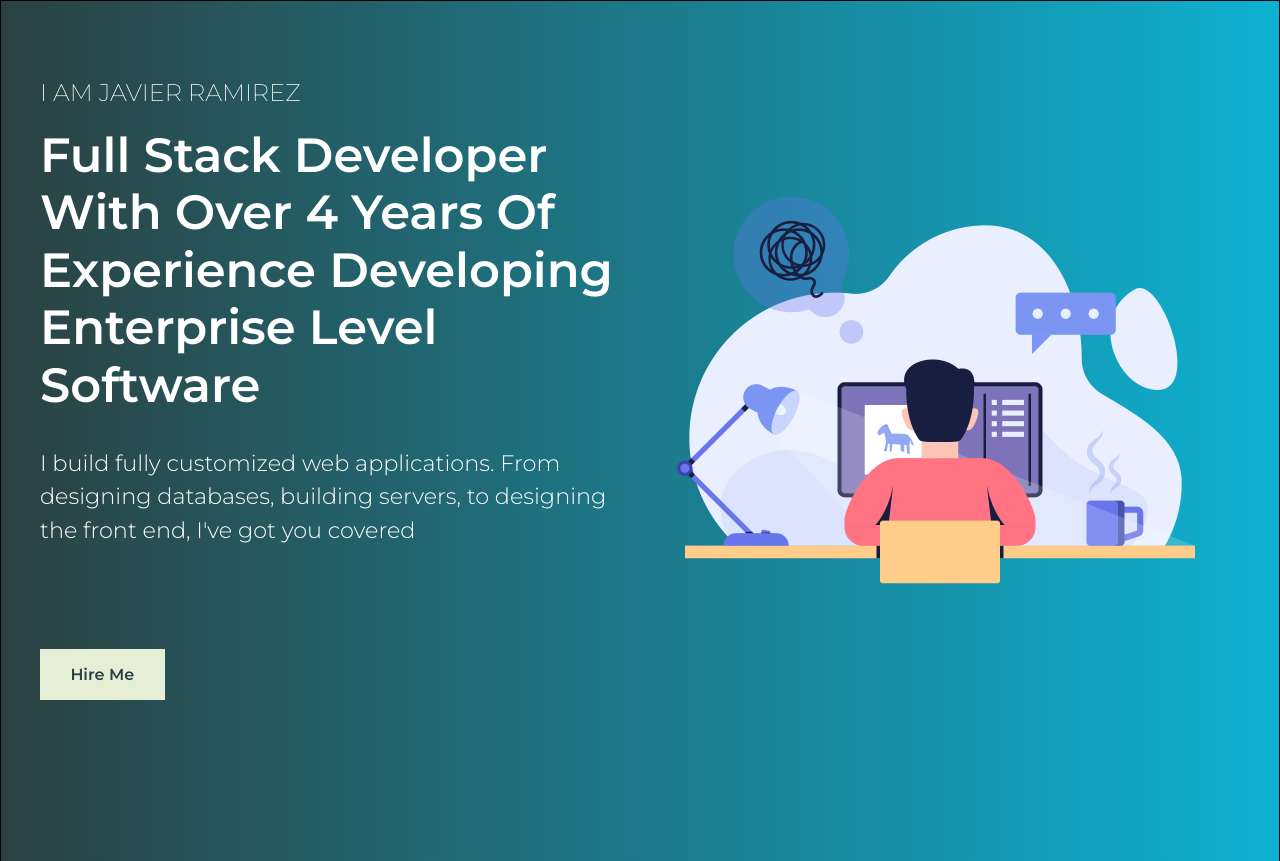
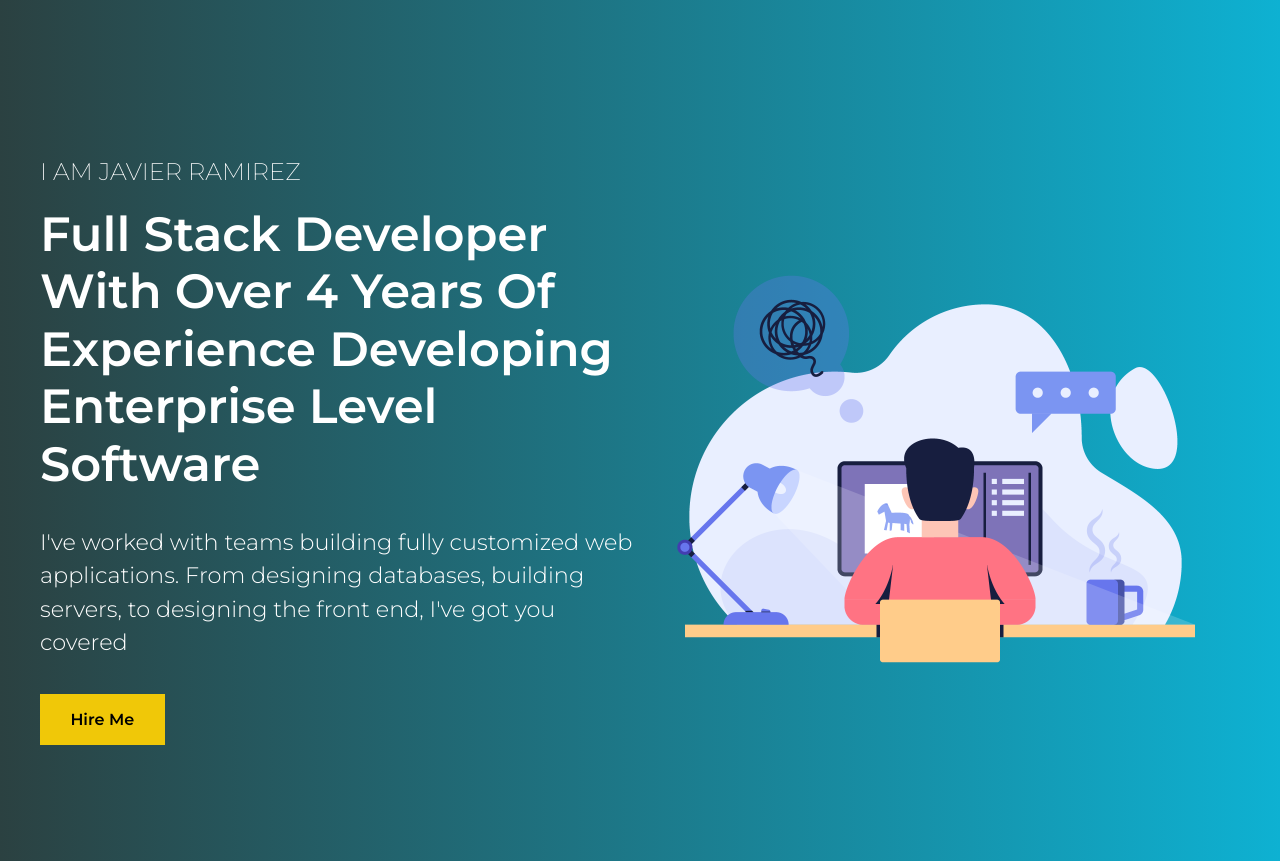
Before and after one commit to apolloinfinity/portfolio, a website built with Vite: page index.html in a window 1280 px wide. Shown: the top 861 px of the page. Built offline with nearby package versions, Linux system fonts and the light colour scheme.

Commit message:
WIP: updated code for hero.

```diff
--- a/index.html
+++ b/index.html
@@ -20,7 +20,8 @@
         <h1>I am Javier Ramirez</h1>
         <p class="hero__bold">Full Stack developer with over 4 years of experience developing enterprise level software
         </p>
-        <p class="hero__light">I build fully customized web applications. From designing databases, building servers, to
+        <p class="hero__light">I've worked with teams building fully customized web applications. From designing
+          databases, building servers, to
           designing the front end, I've got you covered</p>
         <div class="hero__cta-container">
           <a href="#" class="hero__cta-button">Hire Me</a>
@@ -32,6 +33,12 @@
     </div>
 
   </section>
+
+  <section class="about-me">
+    <div class="wrapper">
+
+    </div>
+  </section>
   <script type="module" src="/main.js"></script>
 </body>
 
--- a/style.css
+++ b/style.css
@@ -1,7 +1,8 @@
 :root {
   --main-color: #2B4141;
   --accent-color: #0EB1D2;
-  --light-color: #E6EED6;
+  --light-color: #F0C808;
+  --pumpkin: #FE7F2D;
 }
 
 
@@ -85,24 +86,18 @@ body {
   font-family: 'Montserrat', sans-serif;
 }
 
-section {
-  border: 1px solid black;
-}
+.wrapper {
+  padding: 9.6rem 0;
 
-.wrapper {
-  padding: 4.6rem 0;
 }
 
 .hero-container {
   background: linear-gradient(to left, var(--accent-color), var(--main-color));
-  /* background-color: var(--main-color); */
 }
 
 .hero {
-  /* border: 1px solid pink; */
   width: 1200px;
   margin: 0 auto;
-  min-height: 65vh;
   display: flex;
 }
 
@@ -125,7 +120,7 @@ section {
 }
 
 .hero__cta-container {
-  padding: 100px 0;
+  padding: 2rem 0;
 }
 
 .hero__text .hero__light {
@@ -141,7 +136,7 @@ section {
 .hero__cta-button {
   cursor: pointer;
   font-size: 1rem;
-  color: var(--main-color);
+  color: #000;
   font-weight: 600;
   text-decoration: none;
   background-color: var(--light-color);
@@ -152,5 +147,3 @@ section {
 .hero__text {
   flex: 1;
 }
-
-.hero__img-container {}
```
